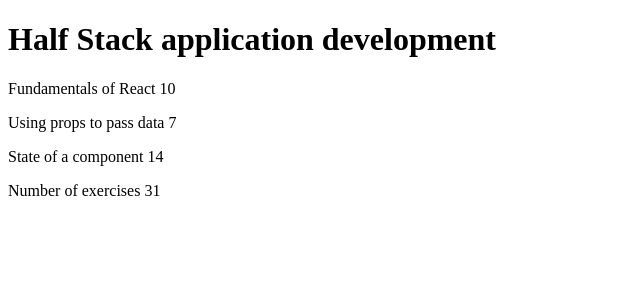
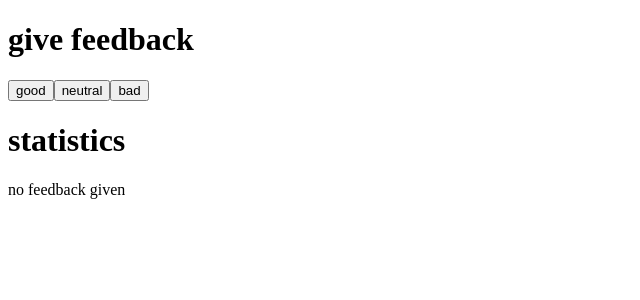
Before and after one commit to Jaagarn/helsinki-full-stack-open, a React (Create React App) app in the folder part1/: page / in a window 1280 px wide. Shown: the top 300 px of the page, without its empty margins (0-640 px from the left). Built offline with nearby package versions, Linux system fonts and the light colour scheme.

Commit message:
exercises 1.6-1.11

```diff
--- a/part1/src/App.js
+++ b/part1/src/App.js
@@ -1,4 +1,51 @@
 import { useState } from 'react'
+
+const StatisticsLine = ({text, value}) => {
+    return (
+        <>
+            <tr>
+                <td>{text}</td>
+                <td style={{ paddingLeft: 10 }}>{value}</td>
+            </tr>
+        </>
+    )
+}
+
+const Statistics = (props) => {
+    const goodClicks = props.goodClicks
+    const neutralClicks = props.neutralClicks
+    const badClicks = props.badClicks
+    const allClicks = goodClicks+badClicks+neutralClicks
+    const average = ((goodClicks)+(badClicks*-1))/(allClicks)
+    const positive = goodClicks/allClicks
+
+    if (allClicks <= 0) {
+        return (
+            <>
+                <h1>statistics</h1>
+                <p>no feedback given</p>
+            </>
+        )
+    } else {
+        return (
+            <>
+                <h1>statistics</h1>
+                <table>
+                    <tbody>
+                        <StatisticsLine text="good" value={goodClicks}/>
+                        <StatisticsLine text="neutral" value={neutralClicks}/>
+                        <StatisticsLine text="bad" value={badClicks}/>
+                        <StatisticsLine text="all" value={allClicks}/>
+                        <StatisticsLine text="avarage" value={average}/>
+                        <StatisticsLine text="positive" value={positive}/>
+                    </tbody>
+                </table>
+            </>
+        )
+    }
+
+
+}
 
 const App = () => {
   // save clicks of each button to its own state
@@ -6,13 +53,25 @@
   const [neutral, setNeutral] = useState(0)
   const [bad, setBad] = useState(0)
 
-  const handleGoodClick = () => {
-    setGood(() => good + 1)
-  }
+  const handleGoodClick = () => setGood(good + 1)
+  const handleNeutralClick = () => setNeutral(neutral + 1)
+  const handleBadClick = () => setBad(bad + 1)
 
   return (
     <div>
-      code here
+        <h1>give feedback</h1>
+        <button onClick={handleGoodClick}>
+            good
+        </button>
+        <button onClick={handleNeutralClick}>
+            neutral
+        </button>
+        <button onClick={handleBadClick}>
+            bad
+        </button>
+        <Statistics goodClicks={good}
+                    neutralClicks={neutral}
+                    badClicks={bad} />
     </div>
   )
 }
--- a/part1/src/index.js
+++ b/part1/src/index.js
@@ -1,6 +1,6 @@
 import React from 'react'
 import ReactDOM from 'react-dom/client'
 
-import App from './FirstExercisesApp'
+import App from './App'
 
 ReactDOM.createRoot(document.getElementById('root')).render(<App />)
```
Also changed, not shown: part1/src/AnecdotesApp.js (added).
